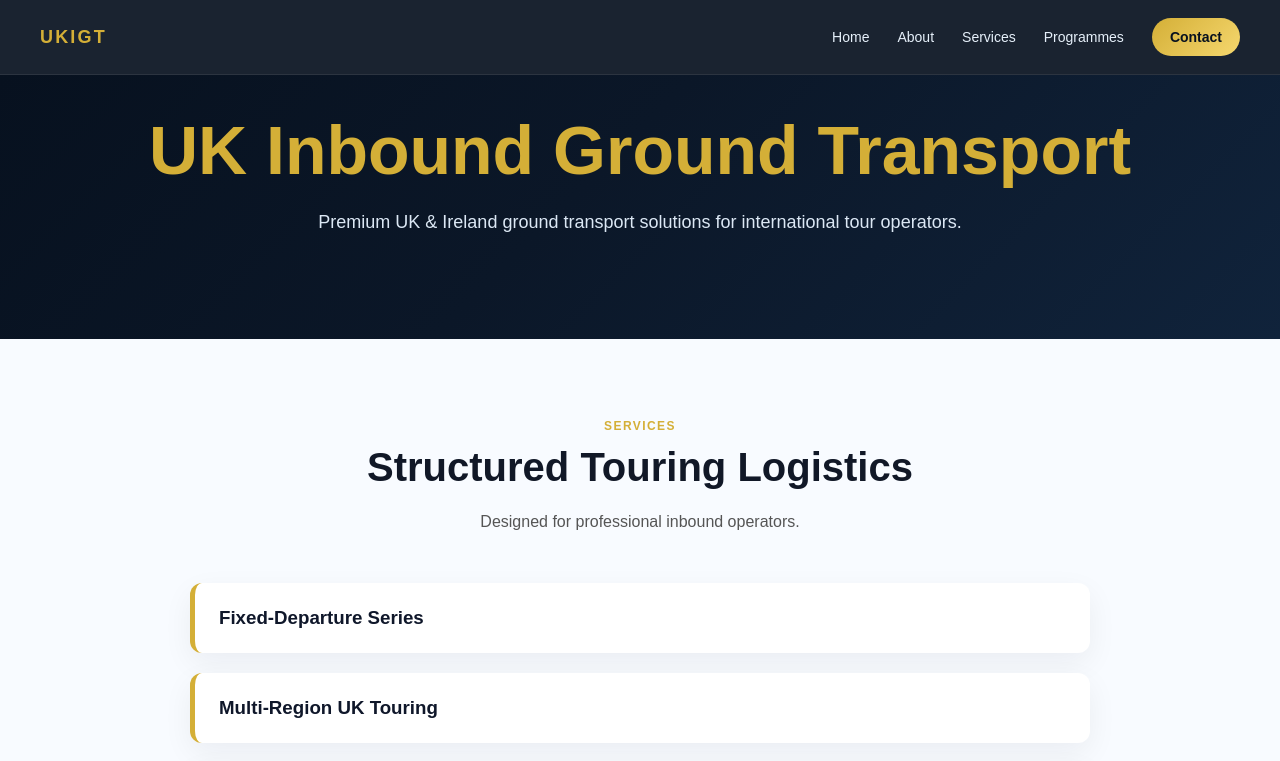
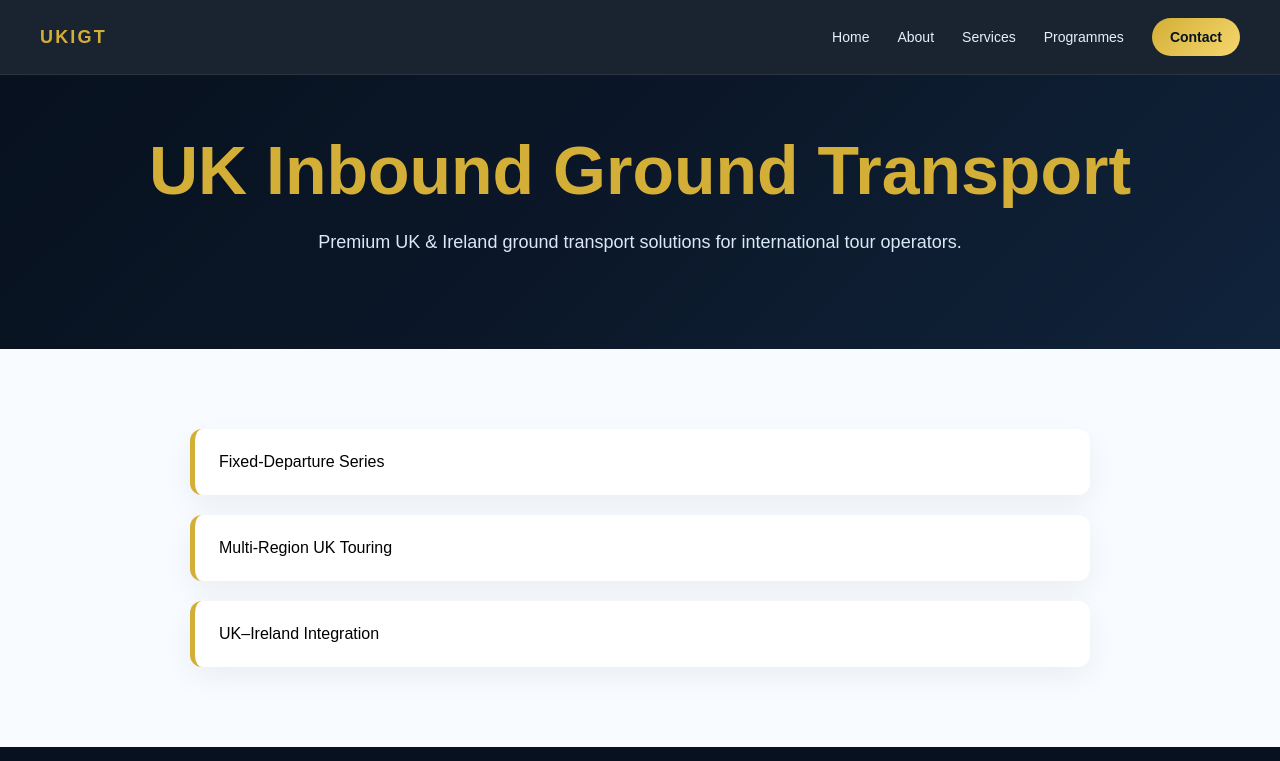
Before and after one commit to kandiahtk-crypto/Project-, a Next.js app: page / in a window 1280 px wide. Shown: the top 761 px of the page. Built offline with nearby package versions, Linux system fonts and the light colour scheme.

Commit message:
Update page.tsx

```diff
--- a/src/app/page.tsx
+++ b/src/app/page.tsx
@@ -1,86 +1,13 @@
-function SectionTitle({
-  eyebrow,
-  title,
-  text,
-}: {
-  eyebrow?: string;
-  title: string;
-  text?: string;
-}) {
-  return (
-    <div
-      style={{
-        maxWidth: "760px",
-        margin: "0 auto 48px",
-        textAlign: "center",
-      }}
-    >
-      {eyebrow && (
-        <p
-          style={{
-            margin: "0 0 12px",
-            color: "#D4AF37",
-            fontSize: "12px",
-            letterSpacing: "0.12em",
-            textTransform: "uppercase",
-            fontWeight: 700,
-          }}
-        >
-          {eyebrow}
-        </p>
-      )}
-
-      <h2
-        style={{
-          fontSize: "40px",
-          margin: 0,
-          color: "#111827",
-        }}
-      >
-        {title}
-      </h2>
-
-      {text && (
-        <p
-          style={{
-            marginTop: "18px",
-            color: "#555",
-            lineHeight: 1.7,
-          }}
-        >
-          {text}
-        </p>
-      )}
-    </div>
-  );
-}
-
-function Card({ title }: { title: string }) {
-  return (
-    <div
-      style={{
-        background: "white",
-        padding: "24px",
-        borderRadius: "12px",
-        borderLeft: "5px solid #D4AF37",
-        boxShadow: "0 10px 30px rgba(15, 23, 42, 0.06)",
-      }}
-    >
-      <h3 style={{ margin: 0, color: "#0F172A" }}>{title}</h3>
-    </div>
-  );
-}
-
 export default function HomePage() {
   return (
     <>
       <section
         style={{
-          padding: "40px 20px 100px",
-          textAlign: "center",
           background:
             "linear-gradient(135deg, #07111F 0%, #0B1728 45%, #10233B 100%)",
           color: "white",
+          padding: "60px 20px 90px",
+          textAlign: "center",
         }}
       >
         <h1
@@ -109,23 +36,10 @@ export default function HomePage() {
       </section>
 
       <section style={{ padding: "80px 20px", background: "#F8FBFF" }}>
-        <SectionTitle
-          eyebrow="Services"
-          title="Structured Touring Logistics"
-          text="Designed for professional inbound operators."
-        />
-
-        <div
-          style={{
-            maxWidth: "900px",
-            margin: "0 auto",
-            display: "grid",
-            gap: "20px",
-          }}
-        >
-          <Card title="Fixed-Departure Series" />
-          <Card title="Multi-Region UK Touring" />
-          <Card title="UK–Ireland Integration" />
+        <div style={{ maxWidth: "900px", margin: "0 auto", display: "grid", gap: "20px" }}>
+          <div style={card}>Fixed-Departure Series</div>
+          <div style={card}>Multi-Region UK Touring</div>
+          <div style={card}>UK–Ireland Integration</div>
         </div>
       </section>
 
@@ -160,3 +74,11 @@ export default function HomePage() {
     </>
   );
 }
+
+const card: React.CSSProperties = {
+  background: "white",
+  padding: "24px",
+  borderRadius: "12px",
+  borderLeft: "5px solid #D4AF37",
+  boxShadow: "0 10px 30px rgba(15, 23, 42, 0.06)",
+};
```
